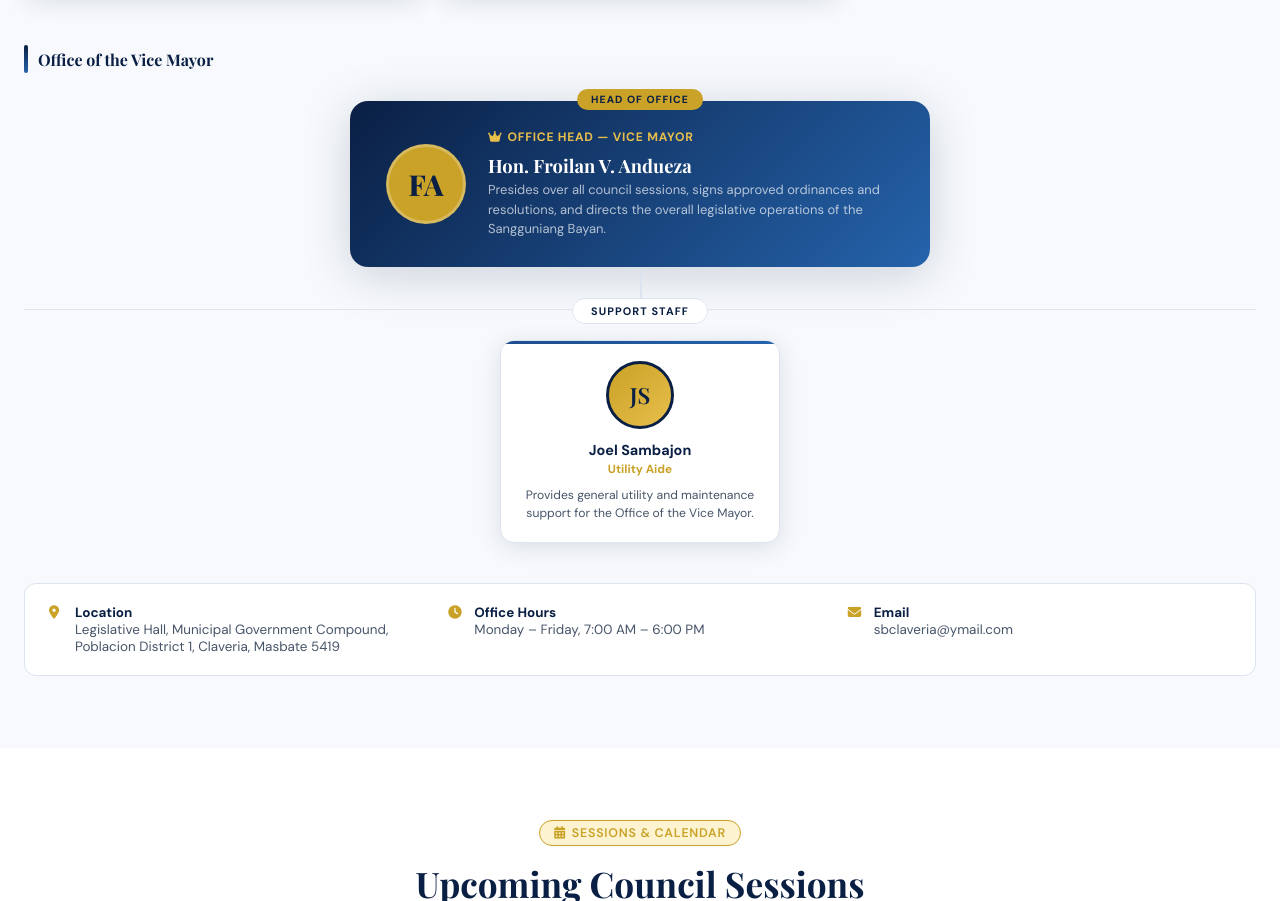
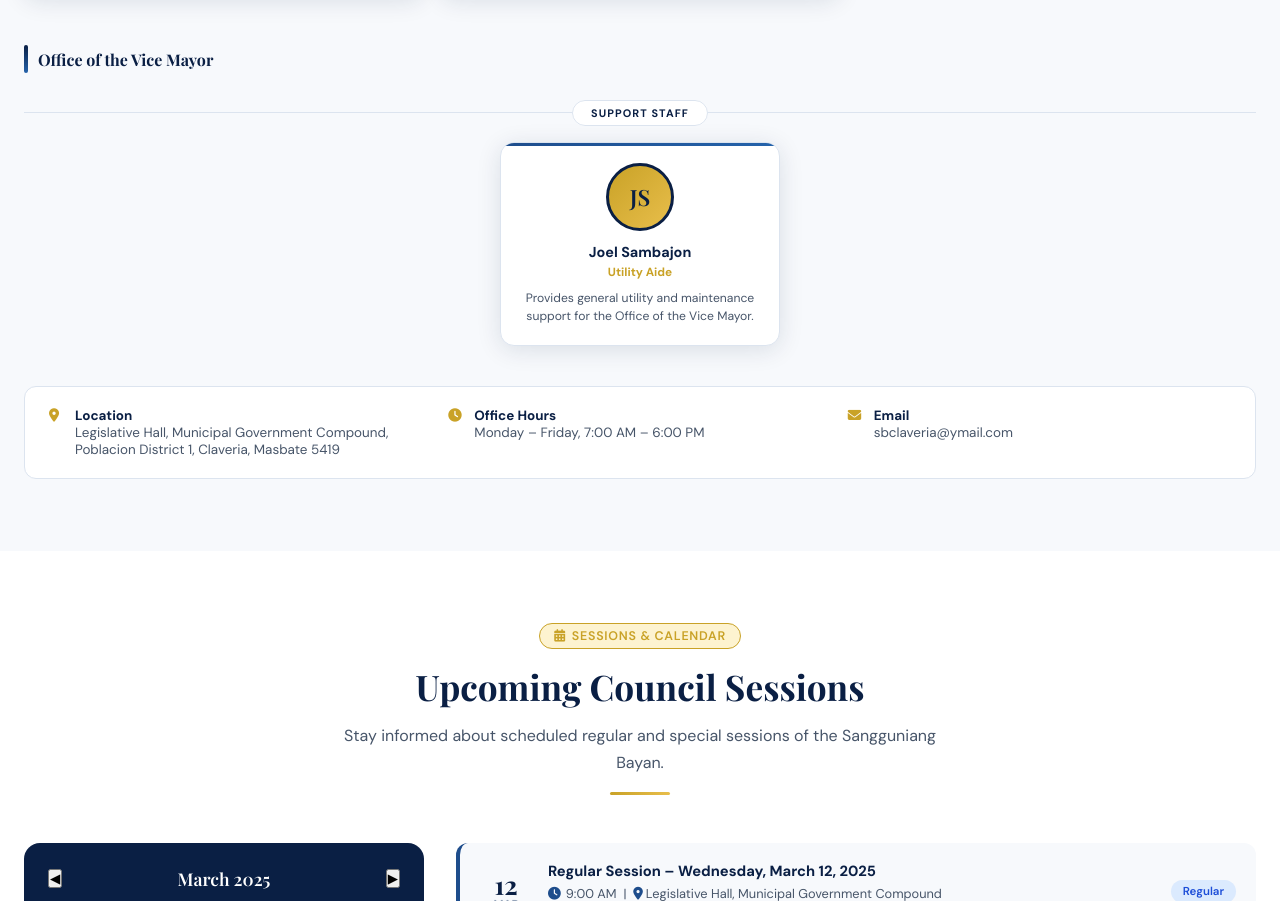
Before and after one commit to sbclaveria007-prog/sangguniang-bayan-claveria, a website: page index.html in a window 1280 px wide. Shown: the part 8232-9133 px from the top of the page. Drawn offline with nearby package versions, Linux system fonts and the light colour scheme.

Commit message:
Add files via upload

```diff
--- a/index.html
+++ b/index.html
@@ -673,21 +673,6 @@
       <h3 style="font-family:'Playfair Display',serif;font-size:1rem;color:var(--navy);">Office of the Vice Mayor</h3>
     </div>
 
-    <!-- Vice Mayor head card -->
-    <div class="sec-head-row">
-      <div class="sec-head-card">
-        <div class="sec-head-avatar" style="background:var(--gold);color:var(--navy);">FA</div>
-        <div class="sec-head-info">
-          <div class="sec-head-pos"><i class="fas fa-crown" style="margin-right:5px;"></i>Office Head — Vice Mayor</div>
-          <h4>Hon. Froilan V. Andueza</h4>
-          <p>Presides over all council sessions, signs approved ordinances and resolutions, and directs the overall legislative operations of the Sangguniang Bayan.</p>
-        </div>
-      </div>
-    </div>
-
-    <!-- Connector -->
-    <div class="org-connector" style="height:32px;"></div>
-
     <!-- Support Staff label -->
     <div class="org-level-label" style="margin-bottom:20px;"><span style="font-size:.68rem;">Support Staff</span></div>
 
```
